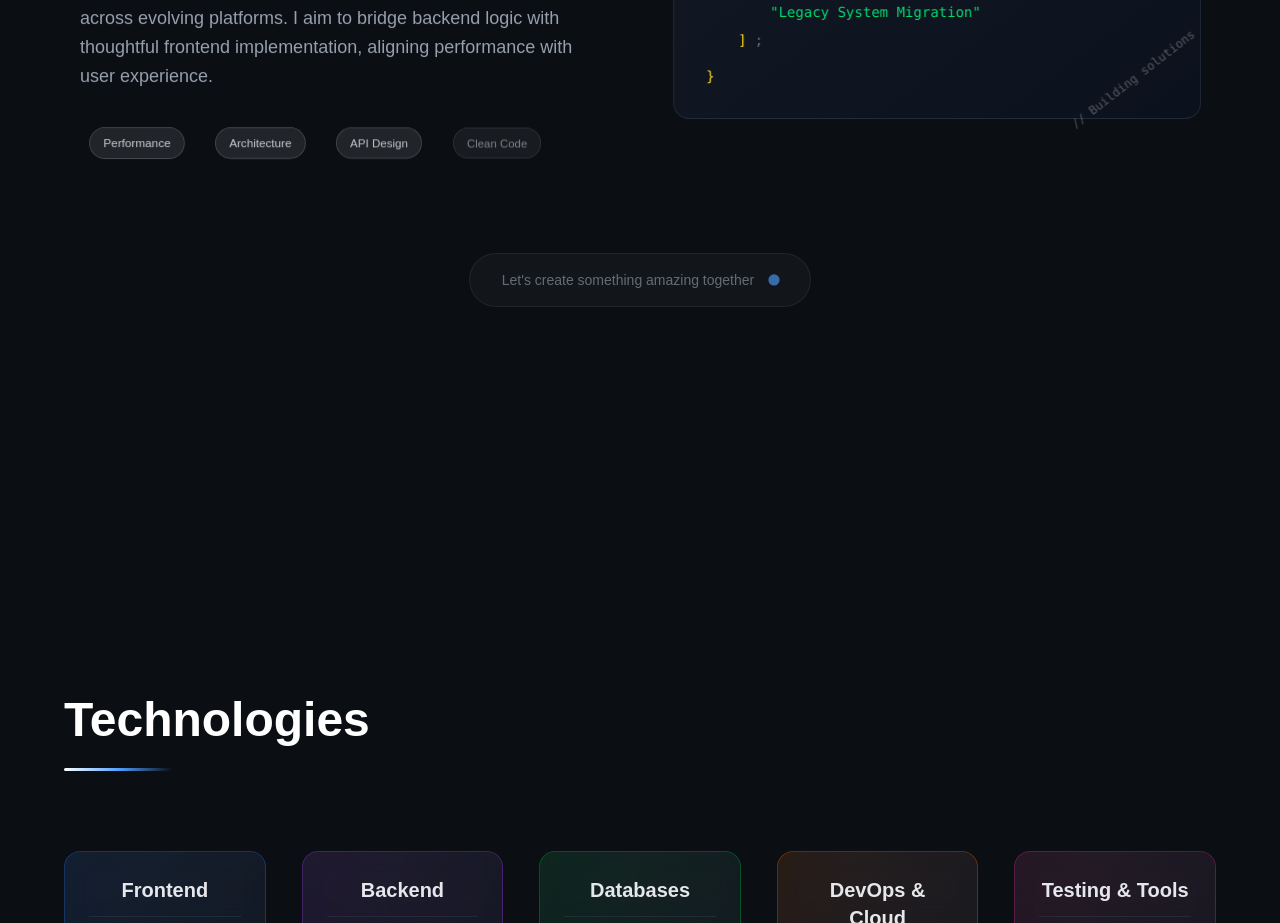
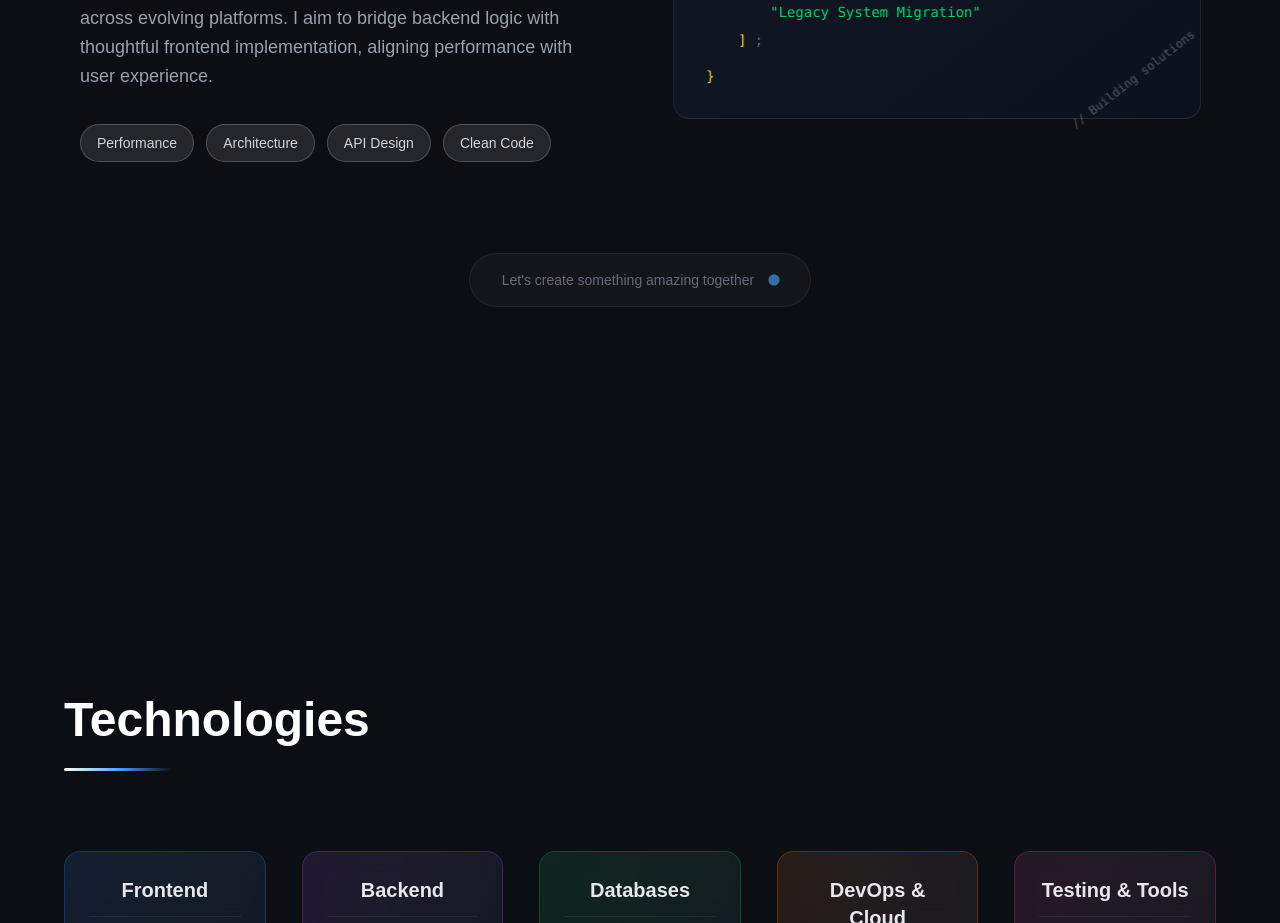
Before and after one commit to JoaoCorreia00/Portfolio, a Next.js app: page / in a window 1280 px wide. Shown: the part 1500-2423 px from the top of the page. Built offline with nearby package versions, Linux system fonts and the light colour scheme.

Commit message:
Fixed animation error in the titleof the Hero section

```diff
--- a/app/globals.css
+++ b/app/globals.css
@@ -36,6 +36,14 @@ section {
   animation: blink 0.90s step-end infinite;
 }
 
+/* Spacing to replace cursor when typing is done - keeps text centered */
+.cursor-spacing {
+  display: inline-block;
+  width: 7px; /* Matches cursor width (3px) + margin-left (4px) */
+  height: 0.85em;
+  vertical-align: middle;
+}
+
 @keyframes blink {
   0%, 100% { opacity: 1; }
   50%       { opacity: 0; }
--- a/app/sections/About.tsx
+++ b/app/sections/About.tsx
@@ -84,24 +84,10 @@ export default function About() {
                 visible: { opacity: 1 }
               }}
             >
-              {["Performance", "Architecture", "API Design", "Clean Code"].map((skill, index) => (
+              {["Performance", "Architecture", "API Design", "Clean Code"].map((skill) => (
                 <motion.span
                   key={skill}
                   className="px-4 py-2 bg-white/10 border border-white/20 rounded-full text-sm text-gray-300 transition-all duration-300"
-                  initial={{ opacity: 0, scale: 0.8 }}
-                  whileInView={{ opacity: 1, scale: 1 }}
-                  viewport={{ once: true }}
-                  transition={{
-                    duration: 0.4,
-                    delay: 0.4 + (index * 0.1),
-                    type: "spring",
-                    stiffness: 200
-                  }}
-                  whileHover={{
-                    scale: 1.05,
-                    backgroundColor: "rgba(255, 255, 255, 0.15)",
-                    borderColor: "rgba(255, 255, 255, 0.5)"
-                  }}
                 >
                   {skill}
                 </motion.span>
--- a/app/sections/Hero.tsx
+++ b/app/sections/Hero.tsx
@@ -37,8 +37,10 @@ export default function Hero({ typedText, isTypingDone, hasScrolled }: HeroProps
           style={{ background: "linear-gradient(135deg, #ffffff 0%, #e0e0e0 50%, #a0a0a0 100%)", WebkitBackgroundClip: "text", WebkitTextFillColor: "transparent" }}
         >
           <span>{typedText}</span>
-          {/* Blinking cursor — hidden once typing is complete */}
-          {!isTypingDone && (
+          {/* Cursor spacing - visible during typing, replaced by invisible spacer when done */}
+          {isTypingDone ? (
+            <span className="cursor-spacing" aria-hidden="true" />
+          ) : (
             <span className="typing-cursor" aria-hidden="true" />
           )}
         </motion.h1>
```
